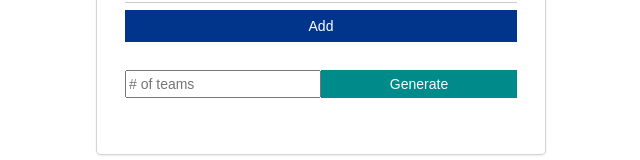
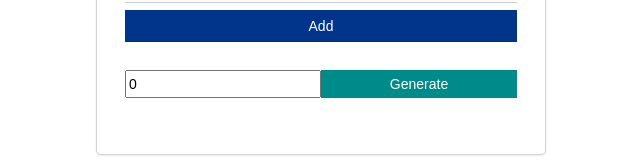
Before and after one commit to nina-razmadze/TeamGenerator, an Angular app: page / in a window 1280 px wide. Shown: the part 336-496 px from the top of the page, without its empty margins (319-959 px from the left). Built offline with nearby package versions, Linux system fonts and the light colour scheme.

Commit message:
ComplexLogic

```diff
--- a/src/app/app.component.html
+++ b/src/app/app.component.html
@@ -4,6 +4,7 @@
     <ul class="list">
       <li *ngFor="let member of members">{{member}}</li>
     </ul>
+
     <div class="add-members-container">
       <input #addMemberInput type="text" placeholder="Name" (input)="onInput(addMemberInput.value)"
         [value]="newMemberName" />
@@ -11,9 +12,12 @@
     </div>
 
     <div class="input-container">
-      <input type="number" placeholder="# of teams" />
-      <button>Generate</button>
+      <input #numberOfTeamsInput type="number" placeholder="# of teams"
+        (input)="onNumberOfTeamsInput(numberOfTeamsInput.value)" [value]="numberOfTeams" />
+      <button (click)="onGenerate()">Generate</button>
     </div>
+
     <p *ngIf="errorMessage" class="Error-message">{{errorMessage}}</p>
+    <p *ngIf="TeamErrorMessage" class="Error-message">{{TeamErrorMessage}}</p>
   </div>
 </div>
--- a/src/app/app.component.ts
+++ b/src/app/app.component.ts
@@ -9,6 +9,8 @@ export class AppComponent {
   newMemberName = '';
   members: string[] = [];
   errorMessage = '';
+  TeamErrorMessage = '';
+  numberOfTeams = 0;
 
   onInput(member: string) {
     this.newMemberName = member;
@@ -22,4 +24,17 @@ export class AppComponent {
     this.newMemberName = '';
     this.errorMessage = '';
   }
+  onNumberOfTeamsInput(value: string) {
+    this.numberOfTeams = Number(value);
+  }
+
+  onGenerate() {
+    this.numberOfTeams = this.members.length / this.numberOfTeams;
+    if (this.numberOfTeams < 1) {
+      this.TeamErrorMessage = `The number of people is less than the number of the Teams`;
+      return;
+    } else {
+      console.log(this.numberOfTeams);
+    }
+  }
 }
```
